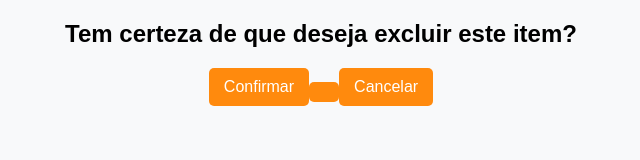
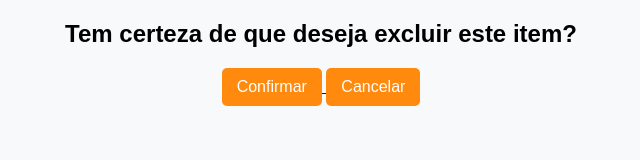
Before and after one commit to lalamacedo/farmacia-estoque, a plain HTML site: page excluir_item.html in a window 1280 px wide. Shown: the whole page, without its empty margins (319-959 px from the left). Drawn offline with Linux system fonts and the light colour scheme.

Commit message:
Update excluir_item.html

```diff
--- a/excluir_item.html
+++ b/excluir_item.html
@@ -7,7 +7,7 @@
 </head>
 <body>
     <h2>Tem certeza de que deseja excluir este item?</h2>
-    <a href="index.html"> <button>Confirmar <button/> </a>
+    <a href="index.html"> <button>Confirmar </button> </a>
     <a href="index.html"><button>Cancelar </button></a>
 </body>
 </html>
```
